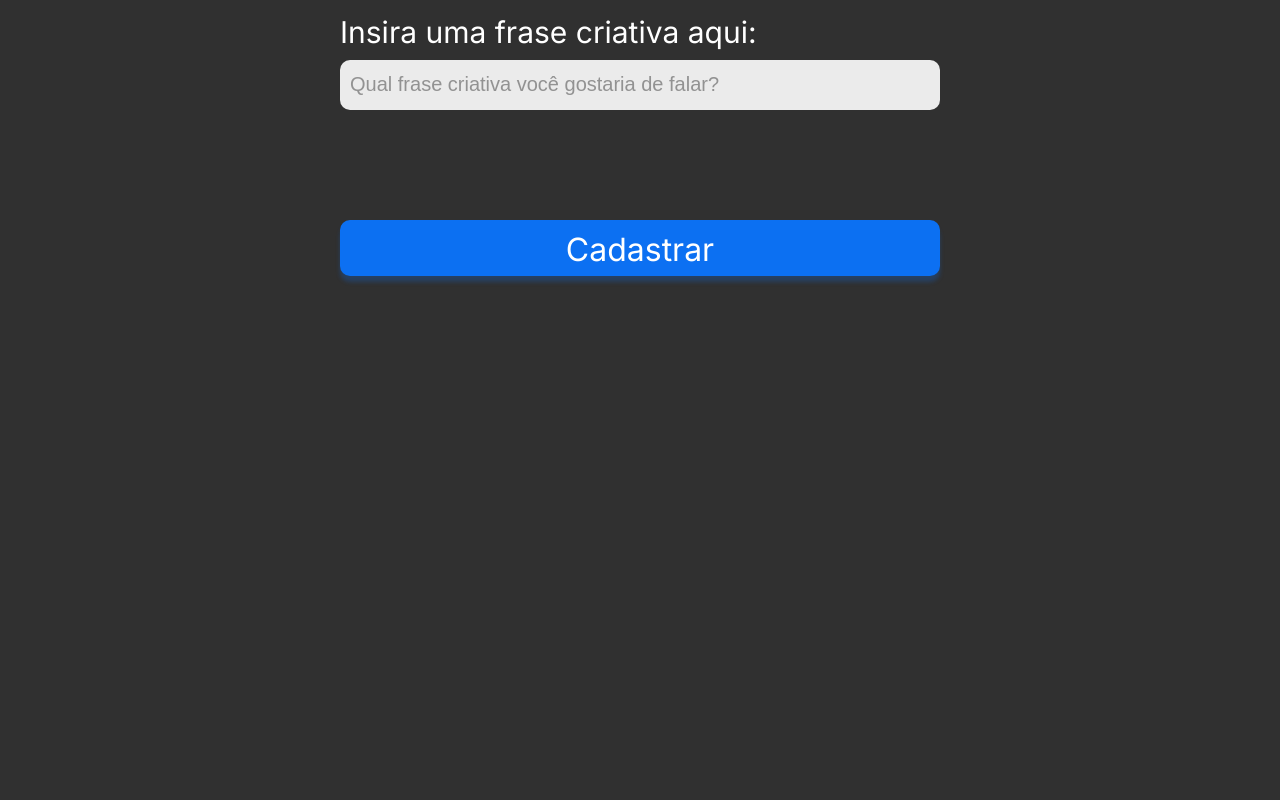
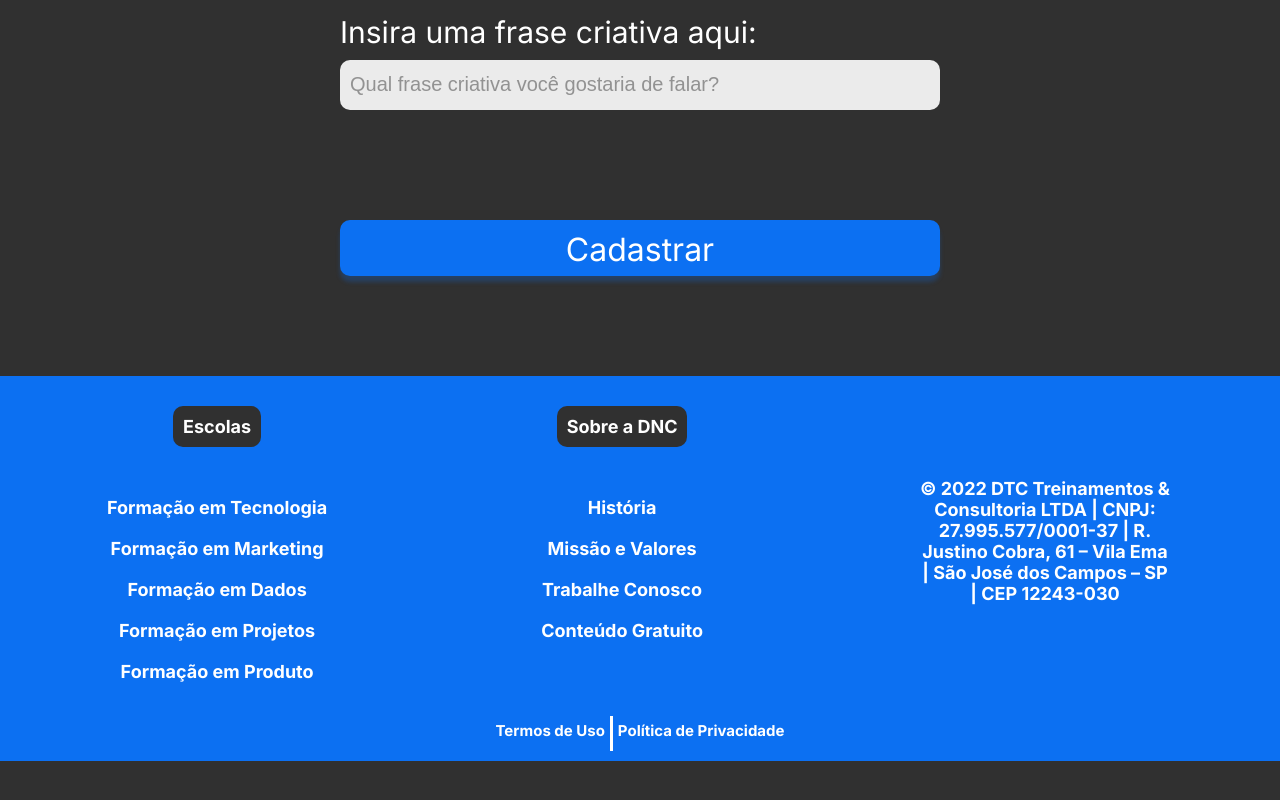
Before and after one commit to devantonio27/bootcampDNC, a plain HTML site: page index.html in a window 1280 px wide. Shown: the part 1330-2130 px from the top of the page. After the commit the page ends 2091 px from the top, so only its background shows below. Drawn offline with Linux system fonts and the light colour scheme.

```diff
--- a/index.html
+++ b/index.html
@@ -12,6 +12,7 @@
 </head>
 <body>
     <nav id="principal">
+
         <div id="menu">
             <a href="">Home</a>
             <a href="">Ultimas Edições</a>
@@ -75,8 +76,59 @@
 
         </form>
     </section>
-    <div style="height: 1400px;">
 
-    </div>
+    <footer>
+        <div class="linha1">
+            <nav>
+                <h5>Escolas</h5>
+                <ul>
+                    <li>
+                        <a href="">Formação em Tecnologia </a>
+
+                    </li>
+                    <li>
+                        <a href="">Formação em Marketing</a>
+                    </li>
+                    <li>
+                        <a href="">Formação em Dados</a>
+                    </li>
+                    <li>
+                        <a href="">Formação em Projetos</a>
+                    </li>
+                    <li>
+                        <a href="">Formação em Produto</a>
+                    </li>
+
+                </ul>
+            </nav>
+            <nav>
+                <h5>Sobre a DNC</h5>
+                <ul>
+                    <li>
+                        <a href="">História</a>
+
+                    </li>
+                    <li>
+                        <a href="">Missão e Valores</a>
+                    </li>
+                    <li>
+                        <a href="">Trabalhe Conosco</a>
+                    </li>
+                    <li>
+                        <a href="">Conteúdo Gratuito</a>
+                    </li>
+                </ul>
+            </nav>
+
+            <div class="endereco">
+                © 2022 DTC Treinamentos & Consultoria LTDA | CNPJ: 27.995.577/0001-37 | R. Justino Cobra, 61 – Vila Ema | São José dos Campos – SP | CEP 12243-030
+            </div>
+        </div>
+        <div class="linha2">
+            <a href="">Termos de Uso</a>
+            <a href="">Política de Privacidade</a>
+        </div>
+    </footer>
+
 </body>
 </html>
--- a/style.css
+++ b/style.css
@@ -157,7 +157,7 @@ input[type="checkbox"]{
 }
 
 input[type="submit"]{
-    background-color: #0c70f2;
+    background-color: var(--azul-dnc);
     width: 100%;
     height: 56px;
     color: white;
@@ -168,3 +168,150 @@ input[type="submit"]{
     cursor: pointer;
 
 }
+
+/*Footer*/
+
+footer{
+    width: 100%;
+    background-color: var(--azul-dnc);
+}
+
+footer .linha1{
+    display: flex;
+    justify-content: space-around;
+    align-items: center;
+
+}
+
+footer ul{
+    list-style: none;
+    margin: 0px;
+    padding: 0px;
+}
+
+footer nav{
+    display: flex;
+    flex-direction: column;
+    align-items: center;
+    height: 330px;
+
+}
+
+footer h5{
+    text-align: center;
+    color: white;
+    font-weight: 800;
+    font-size: 18px;
+    font-family: var(--fonte-padrao);
+    background-color: var(--preto-dnc);
+    border-radius: 10px;
+
+    padding: 10px 10px 10px 10px;
+}
+footer ul li{
+    text-align: center;
+    color: white;
+    font-weight: 600;
+    font-size: 18px;
+    font-family: var(--fonte-padrao);
+    margin: 20px 0px 20px 0px;
+}
+
+footer ul li a{
+    color: white;
+    text-decoration: none;
+}
+
+footer ul li a:hover{
+    color: var(--cinza-hover);
+}
+
+footer .endereco{
+    font-weight: 600;
+    font-size: 18px;
+    font-family: var(--fonte-padrao);
+    color: white;
+    text-align: center;
+    width: 20%;
+}
+
+footer .linha2{
+    height: 35px;
+    display: flex;
+    justify-content: center;
+    margin: 0px;
+    padding: 10px;
+}
+
+footer .linha2 a{
+    font-family: var(--fonte-padrao);
+    font-size: 15px;
+    font-weight: 600;
+    color: white;
+    text-decoration: none;
+    padding: 5px;
+}
+
+footer .linha2 a:first-child{
+    border-right: 3px solid white;
+}
+
+footer .linha2 a:hover{
+    color: var(--cinza-hover);
+}
+
+@media only screen and (max-width: 600px){
+
+    #principal{
+        display: flex;
+        flex-direction: column;
+        height: auto;
+    }
+
+    #menu{
+        flex-direction: column;
+        width: 100%;
+    }
+
+    #menu a{
+        display: flex;
+        align-items: center;
+        height: 50px;
+
+    }
+
+    #principal button{
+        width: 100%;
+        margin: 0px;
+    }
+
+    /*Section*/
+
+    section h1{
+        font-size: 38px;
+    }
+
+    section h2{
+        font-size: 28px;
+        padding-right:15px;
+        padding-left: 15px;
+    }
+
+    form{
+        width: 95%;
+        font-size: 20px;
+    }
+
+    .checkbox-itens label {
+        font-size: 17px;
+    }
+
+    footer .linha1{
+        flex-direction: column;
+    }
+
+    footer .linha2{
+        width: 95%;
+        margin-bottom: 20px;
+    }
+}
```
